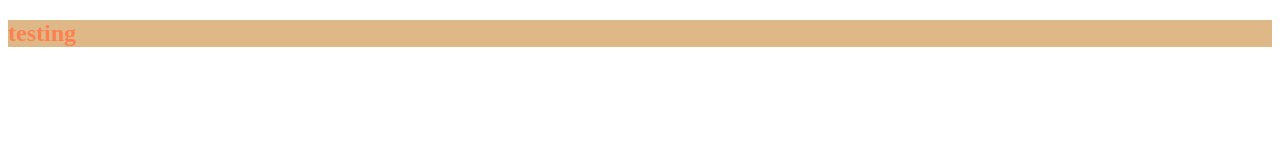
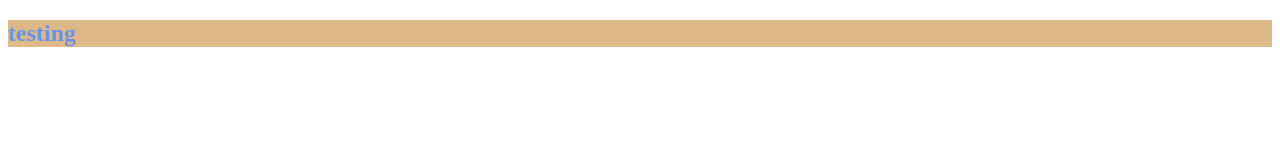
Before and after one commit to nancyliao0612/testing, a plain HTML site: page index.html in a window 1280 px wide. Drawn offline with Linux system fonts and the light colour scheme.

Commit message:
color changed to blue

```diff
--- a/main.css
+++ b/main.css
@@ -1,4 +1,4 @@
 h2 {
 	background-color: burlywood;
-	color: coral;
+	color: cornflowerblue;
 }
```
